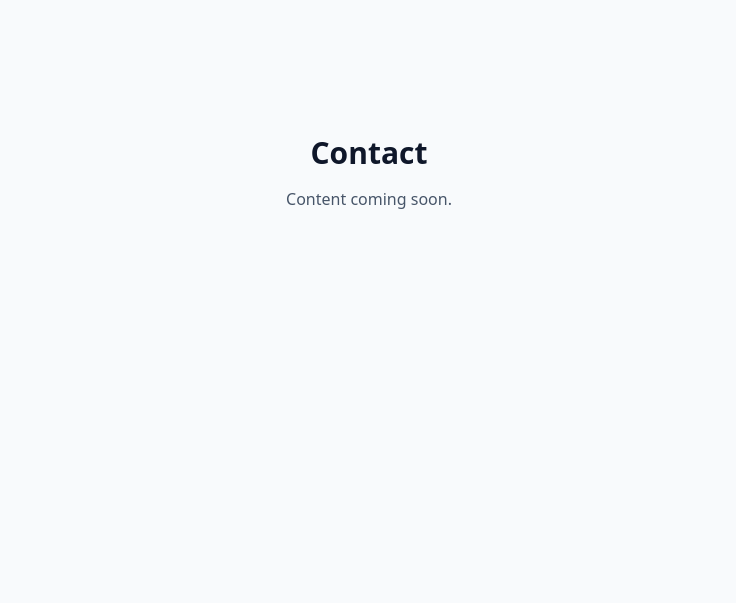
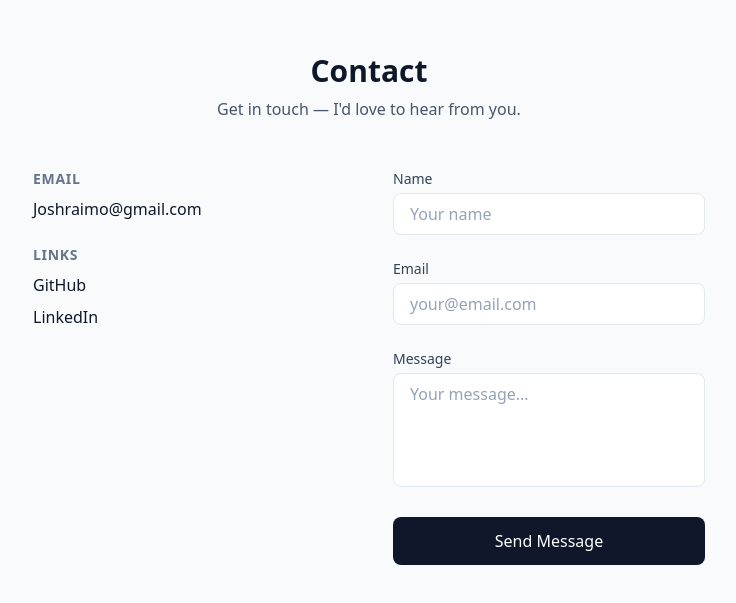
Before and after one commit to JoshRaimo/Portfolio, a Next.js app: page / in a window 1280 px wide. Shown: the part 2801-3404 px from the top of the page, without its empty margins (271-1007 px from the left). Before the commit the page ends 3174 px from the top, so only its background shows below. Built offline with nearby package versions, Linux system fonts and the light colour scheme.

Commit message:
Add contact section and form

```diff
--- a/app/page.tsx
+++ b/app/page.tsx
@@ -1,6 +1,7 @@
 import Hero from "@/components/Hero";
 import About from "@/components/About";
 import Projects from "@/components/Projects";
+import Contact from "@/components/Contact";
 import AnimatedSection from "@/components/AnimatedSection";
 
 /**
@@ -22,15 +23,7 @@ export default function Home() {
           <p className="text-slate-600">Content coming soon.</p>
         </AnimatedSection>
       </section>
-      <section
-        id="contact"
-        className="min-h-[50vh] flex items-center justify-center px-6 py-20 bg-slate-50"
-      >
-        <AnimatedSection className="max-w-2xl mx-auto text-center">
-          <h2 className="text-3xl font-bold text-slate-900 mb-4">Contact</h2>
-          <p className="text-slate-600">Content coming soon.</p>
-        </AnimatedSection>
-      </section>
+      <Contact />
     </main>
   );
 }
--- /dev/null
+++ b/components/Contact.tsx
@@ -0,0 +1,195 @@
+"use client";
+
+import { useState, FormEvent } from "react";
+import AnimatedSection from "@/components/AnimatedSection";
+
+const EMAIL = "Joshraimo@gmail.com";
+const GITHUB_URL = "https://github.com/joshraimo";
+const LINKEDIN_URL = "https://linkedin.com/in/joshraimo";
+
+interface FormErrors {
+  name?: string;
+  email?: string;
+  message?: string;
+}
+
+/**
+ * Basic email format validation.
+ */
+function isValidEmail(email: string): boolean {
+  const re = /^[^\s@]+@[^\s@]+\.[^\s@]+$/;
+  return re.test(email);
+}
+
+/**
+ * Contact - Contact info, links, and form.
+ * Form data is logged to console; validation runs before submit.
+ */
+export default function Contact() {
+  const [name, setName] = useState("");
+  const [email, setEmail] = useState("");
+  const [message, setMessage] = useState("");
+  const [errors, setErrors] = useState<FormErrors>({});
+
+  const validate = (): boolean => {
+    const newErrors: FormErrors = {};
+
+    if (!name.trim()) {
+      newErrors.name = "Name is required";
+    }
+
+    if (!email.trim()) {
+      newErrors.email = "Email is required";
+    } else if (!isValidEmail(email)) {
+      newErrors.email = "Please enter a valid email address";
+    }
+
+    if (!message.trim()) {
+      newErrors.message = "Message is required";
+    }
+
+    setErrors(newErrors);
+    return Object.keys(newErrors).length === 0;
+  };
+
+  const handleSubmit = (e: FormEvent<HTMLFormElement>) => {
+    e.preventDefault();
+
+    if (!validate()) return;
+
+    const formData = { name: name.trim(), email: email.trim(), message: message.trim() };
+    console.log("Contact form submitted:", formData);
+
+    // Reset form after successful validation
+    setName("");
+    setEmail("");
+    setMessage("");
+    setErrors({});
+  };
+
+  return (
+    <section
+      id="contact"
+      className="px-6 py-20 bg-slate-50"
+    >
+      <div className="max-w-2xl mx-auto">
+        <AnimatedSection>
+          <h2 className="text-3xl font-bold text-slate-900 mb-2 text-center">
+            Contact
+          </h2>
+          <p className="text-slate-600 text-center mb-12">
+            Get in touch — I&apos;d love to hear from you.
+          </p>
+        </AnimatedSection>
+
+        <AnimatedSection delay={0.1}>
+          <div className="grid grid-cols-1 md:grid-cols-2 gap-12">
+            {/* Contact info & links */}
+            <div className="space-y-6">
+              <div>
+                <h3 className="text-sm font-semibold text-slate-500 uppercase tracking-wider mb-2">
+                  Email
+                </h3>
+                <a
+                  href={`mailto:${EMAIL}`}
+                  className="text-slate-900 hover:text-slate-600 transition-colors"
+                >
+                  {EMAIL}
+                </a>
+              </div>
+              <div>
+                <h3 className="text-sm font-semibold text-slate-500 uppercase tracking-wider mb-2">
+                  Links
+                </h3>
+                <div className="flex flex-col gap-2">
+                  <a
+                    href={GITHUB_URL}
+                    target="_blank"
+                    rel="noopener noreferrer"
+                    className="text-slate-900 hover:text-slate-600 transition-colors"
+                  >
+                    GitHub
+                  </a>
+                  <a
+                    href={LINKEDIN_URL}
+                    target="_blank"
+                    rel="noopener noreferrer"
+                    className="text-slate-900 hover:text-slate-600 transition-colors"
+                  >
+                    LinkedIn
+                  </a>
+                </div>
+              </div>
+            </div>
+
+            {/* Contact form */}
+            <form onSubmit={handleSubmit} className="space-y-6">
+              <div>
+                <label htmlFor="contact-name" className="block text-sm font-medium text-slate-700 mb-1">
+                  Name
+                </label>
+                <input
+                  id="contact-name"
+                  type="text"
+                  value={name}
+                  onChange={(e) => setName(e.target.value)}
+                  className={`w-full px-4 py-2 rounded-lg border bg-white text-slate-900 placeholder-slate-400 focus:outline-none focus:ring-2 focus:ring-slate-900 focus:border-transparent ${
+                    errors.name ? "border-red-500" : "border-slate-200"
+                  }`}
+                  placeholder="Your name"
+                  autoComplete="name"
+                />
+                {errors.name && (
+                  <p className="mt-1 text-sm text-red-600">{errors.name}</p>
+                )}
+              </div>
+              <div>
+                <label htmlFor="contact-email" className="block text-sm font-medium text-slate-700 mb-1">
+                  Email
+                </label>
+                <input
+                  id="contact-email"
+                  type="email"
+                  value={email}
+                  onChange={(e) => setEmail(e.target.value)}
+                  className={`w-full px-4 py-2 rounded-lg border bg-white text-slate-900 placeholder-slate-400 focus:outline-none focus:ring-2 focus:ring-slate-900 focus:border-transparent ${
+                    errors.email ? "border-red-500" : "border-slate-200"
+                  }`}
+                  placeholder="your@email.com"
+                  autoComplete="email"
+                />
+                {errors.email && (
+                  <p className="mt-1 text-sm text-red-600">{errors.email}</p>
+                )}
+              </div>
+              <div>
+                <label htmlFor="contact-message" className="block text-sm font-medium text-slate-700 mb-1">
+                  Message
+                </label>
+                <textarea
+                  id="contact-message"
+                  value={message}
+                  onChange={(e) => setMessage(e.target.value)}
+                  rows={4}
+                  className={`w-full px-4 py-2 rounded-lg border bg-white text-slate-900 placeholder-slate-400 focus:outline-none focus:ring-2 focus:ring-slate-900 focus:border-transparent resize-none ${
+                    errors.message ? "border-red-500" : "border-slate-200"
+                  }`}
+                  placeholder="Your message..."
+                />
+                {errors.message && (
+                  <p className="mt-1 text-sm text-red-600">{errors.message}</p>
+                )}
+              </div>
+              <button
+                type="submit"
+                className="w-full px-6 py-3 bg-slate-900 text-white font-medium rounded-lg hover:bg-slate-700 transition-colors focus:outline-none focus:ring-2 focus:ring-slate-900 focus:ring-offset-2"
+              >
+                Send Message
+              </button>
+            </form>
+          </div>
+        </AnimatedSection>
+      </div>
+    </section>
+  );
+}
```
